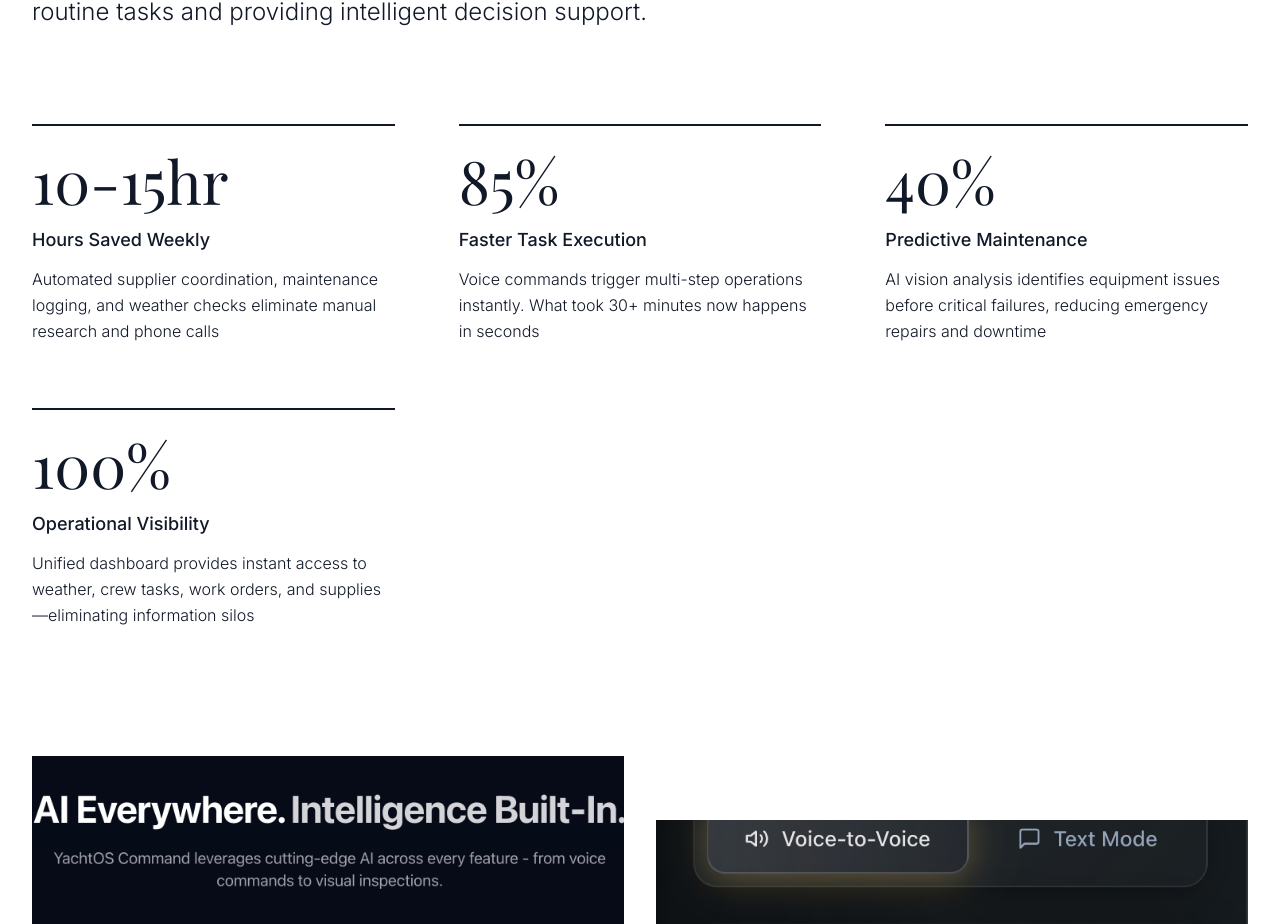
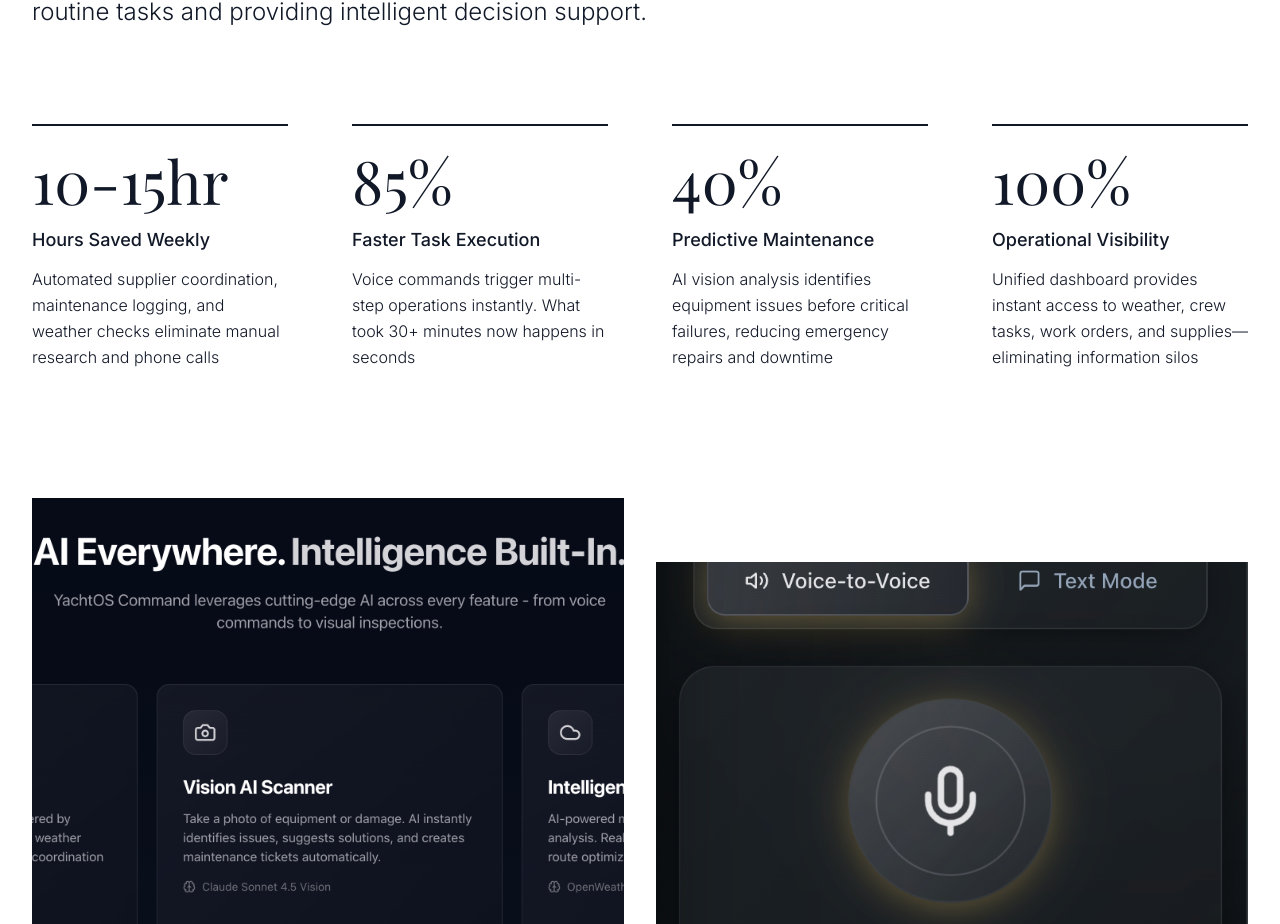
Before and after one commit to paulgosnell/p0stman, a React (Vite) app: page /case-study/yachtos in a window 1280 px wide. Shown: the part 4858-5782 px from the top of the page. Built offline with nearby package versions, Linux system fonts and the light colour scheme; no server answers; a web font is replaced by a local one.

Commit message:
fix: adjust benefits grid to show all 4 items in one row on desktop

```diff
--- a/src/components/case-studies/BenefitsLuxury.tsx
+++ b/src/components/case-studies/BenefitsLuxury.tsx
@@ -59,7 +59,7 @@
         </motion.div>
 
         {/* Stats Grid - Large Magazine-Style Numbers */}
-        <div className="grid md:grid-cols-2 lg:grid-cols-3 gap-16 mb-32">
+        <div className="grid grid-cols-1 sm:grid-cols-2 lg:grid-cols-4 gap-12 lg:gap-16 mb-32">
           {displayItems.slice(0, 6).map((item, index) => (
             <motion.div
               key={index}
```
